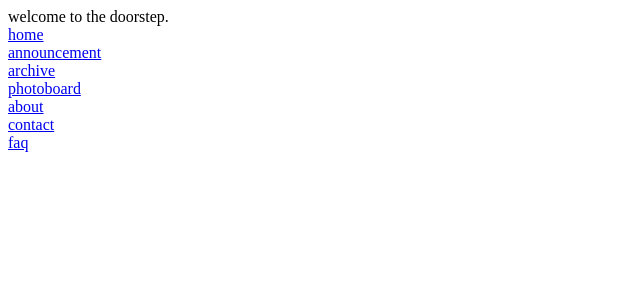
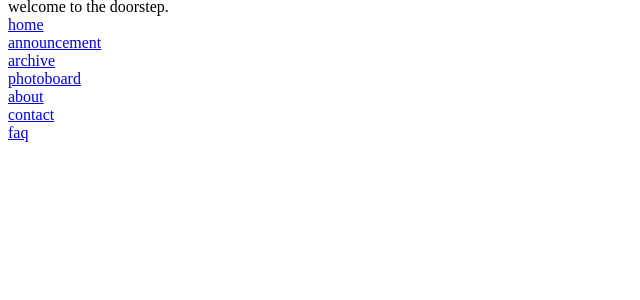
Before and after one commit to tan-vu-d/tan-vu-d.github.io, a Jekyll site: the page built from index.markdown, in a window 1280 px wide. Shown: the top 300 px of the page, without its empty margins (0-640 px from the left). Built offline with Jekyll 4.4.1, drawn with Linux system fonts in a browser that asks for light colours.

Commit message:
Update page.html

```diff
--- a/_layouts/page.html
+++ b/_layouts/page.html
@@ -15,7 +15,7 @@
 <style>
 .title h1 {
   margin-bottom: 0;
-  margin-top: 0;
+  margin-top: -10px;
 }
 </style>
 </head>
```
